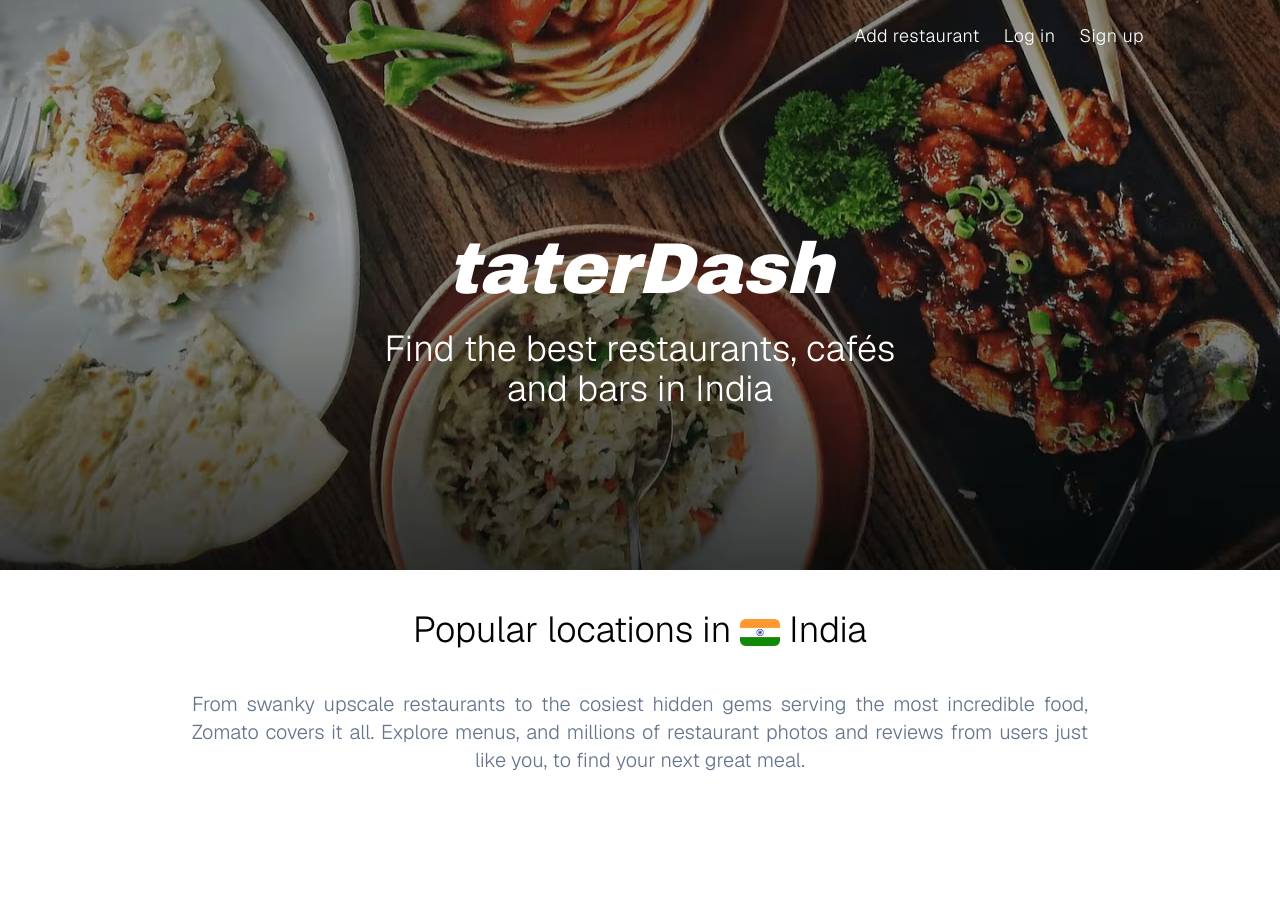
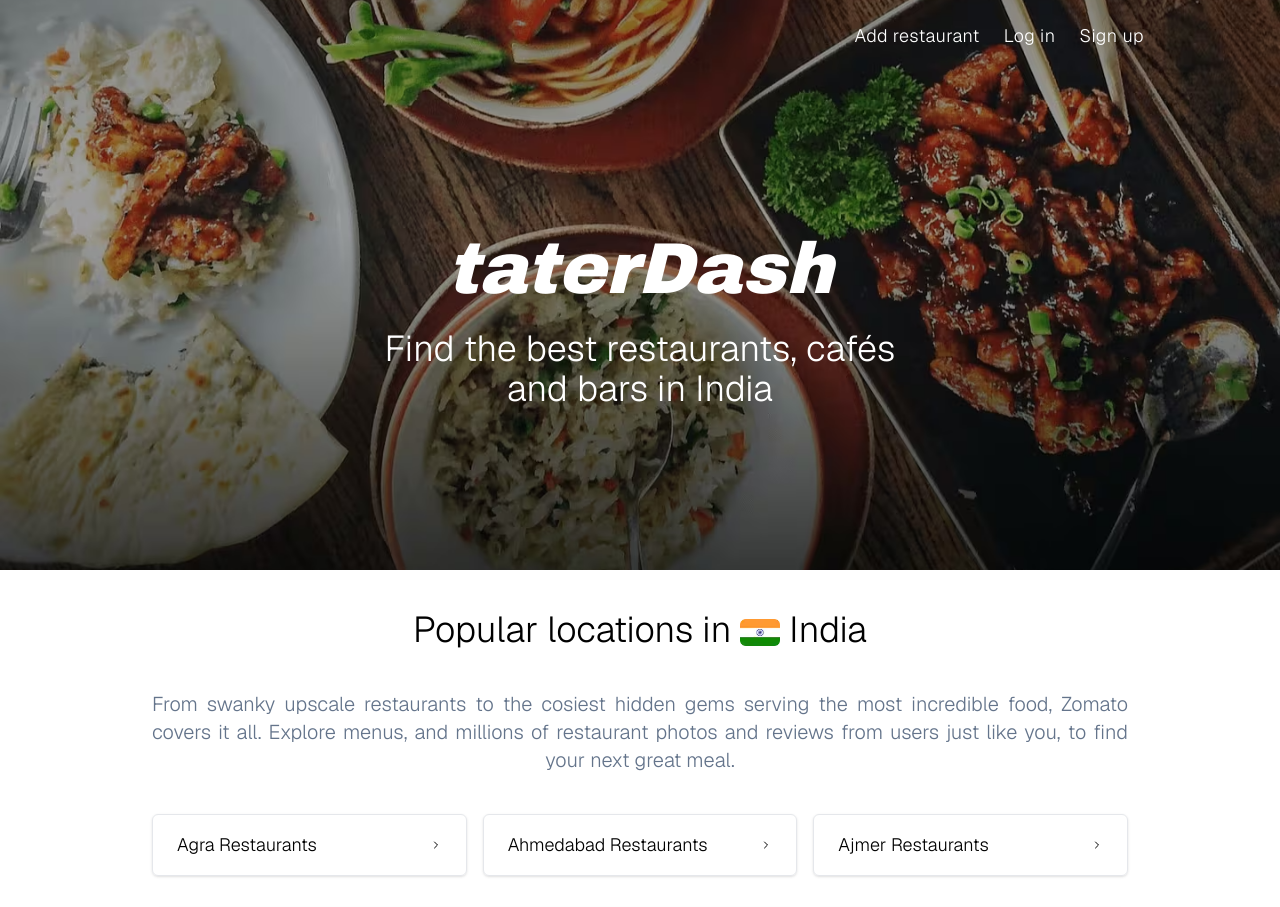
Before and after one commit to nirzon47/taterdash, a Next.js app in the folder client/: page / in a window 1280 px wide. Shown: the top 907 px of the page. Before the commit the page ends 814 px from the top, so only its background shows below. Built offline with nearby package versions, Linux system fonts and the light colour scheme.

Commit message:
feat: added restaurant links section

```diff
--- a/client/src/app/page.tsx
+++ b/client/src/app/page.tsx
@@ -1,4 +1,4 @@
-import Image from 'next/image'
+import Description from '@/components/landing/Description'
 import Landing from '../components/landing/Landing'
 
 const page = () => {
@@ -92,25 +92,7 @@ const page = () => {
 	return (
 		<>
 			<Landing />
-			<div className='px-8 my-10 max-w-[60rem] mx-auto'>
-				<h2 className='mb-10 text-2xl font-light text-center md:text-4xl'>
-					Popular locations in{' '}
-					<Image
-						src={'/in.webp'}
-						width={40}
-						height={40}
-						alt='India'
-						className='inline'
-					/>{' '}
-					India
-				</h2>
-				<p className='mb-10 font-light text-justify text-align-end text-slate-500 sm:text-xl'>
-					From swanky upscale restaurants to the cosiest hidden gems
-					serving the most incredible food, Zomato covers it all. Explore
-					menus, and millions of restaurant photos and reviews from users
-					just like you, to find your next great meal.
-				</p>
-			</div>
+			<Description />
 		</>
 	)
 }
--- /dev/null
+++ b/client/src/components/footer/Footer.tsx
@@ -0,0 +1,5 @@
+const Footer = () => {
+	return <div>Footer</div>
+}
+
+export default Footer
--- /dev/null
+++ b/client/src/components/landing/Description.tsx
@@ -0,0 +1,29 @@
+import Image from 'next/image'
+import RestaurantLinks from './RestaurantLinks'
+
+const Description = () => {
+	return (
+		<div className='px-8 my-10 max-w-[65rem] mx-auto'>
+			<h2 className='mb-10 text-2xl font-light text-center md:text-4xl'>
+				Popular locations in{' '}
+				<Image
+					src={'/in.webp'}
+					width={40}
+					height={40}
+					alt='India'
+					className='inline'
+				/>{' '}
+				India
+			</h2>
+			<p className='mb-10 font-light text-justify text-align-end text-slate-500 sm:text-xl'>
+				From swanky upscale restaurants to the cosiest hidden gems serving
+				the most incredible food, Zomato covers it all. Explore menus, and
+				millions of restaurant photos and reviews from users just like you,
+				to find your next great meal.
+			</p>
+			<RestaurantLinks />
+		</div>
+	)
+}
+
+export default Description
--- a/client/src/components/landing/Landing.tsx
+++ b/client/src/components/landing/Landing.tsx
@@ -1,6 +1,7 @@
 import Image from 'next/image'
 import Navigation from './Navigation'
 import LandingText from './LandingText'
+import RestaurantLinks from './RestaurantLinks'
 
 const Landing = () => {
 	return (
--- /dev/null
+++ b/client/src/components/landing/RestaurantLinkCard.tsx
@@ -0,0 +1,15 @@
+import { ChevronRight } from 'lucide-react'
+
+const RestaurantLinkCard = ({ href, city }: { href: string; city: string }) => {
+	return (
+		<a
+			href={href}
+			className='flex items-center justify-between px-6 py-4 text-lg font-light duration-200 border rounded-md shadow hover:shadow-lg'
+		>
+			{city}
+			<ChevronRight size={12} />
+		</a>
+	)
+}
+
+export default RestaurantLinkCard
--- /dev/null
+++ b/client/src/components/landing/RestaurantLinks.tsx
@@ -0,0 +1,16 @@
+import cities from '../../json/cities.json'
+import RestaurantLinkCard from './RestaurantLinkCard'
+
+const RestaurantLinks = () => {
+	const cityArray: string[] = cities.cities
+
+	return (
+		<div className='grid items-center justify-center grid-cols-1 mb-4 gap-x-4 gap-y-8 md:grid-cols-3'>
+			{cityArray.map((city) => (
+				<RestaurantLinkCard href='#' city={city} key={city} />
+			))}
+		</div>
+	)
+}
+
+export default RestaurantLinks
```
